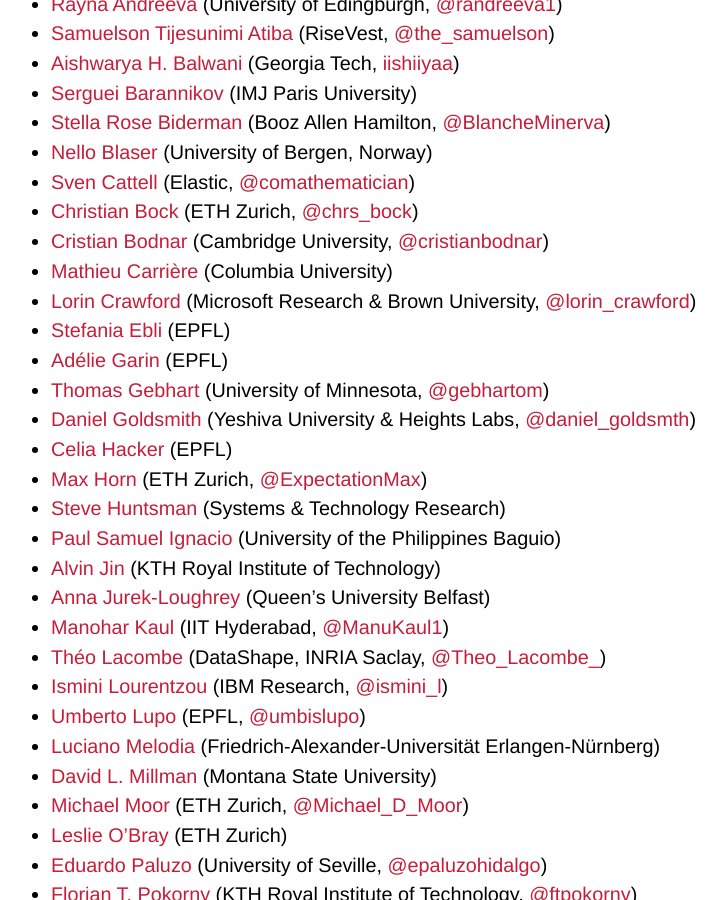
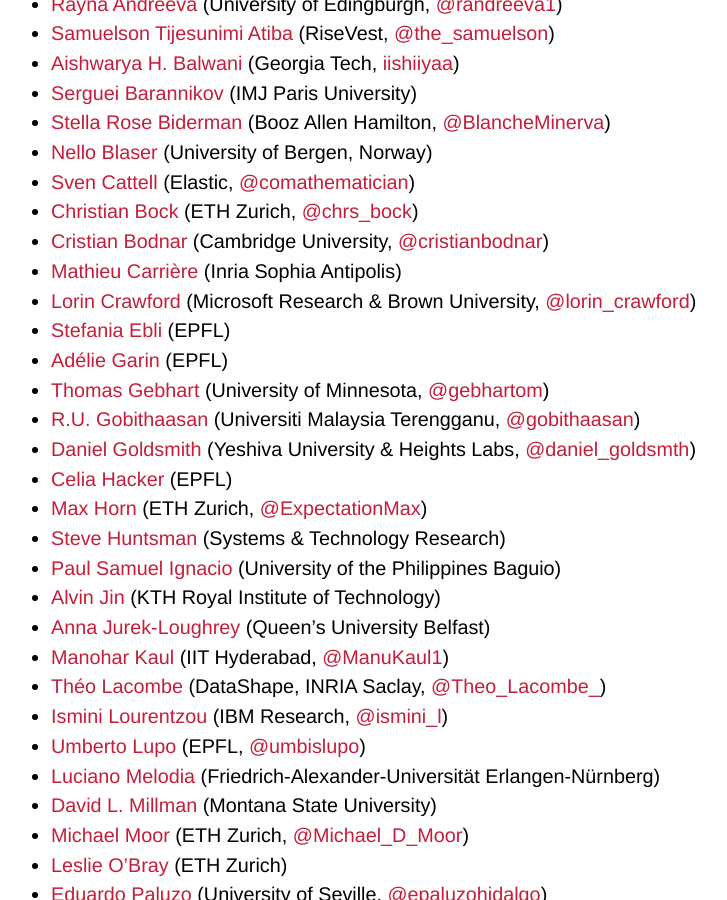
Before and after one commit to tda-in-ml/tda-in-ml.github.io, a Jekyll site: the page built from committee.md, in a window 1280 px wide and 900 px high, scrolled down 692 px. Shown: the whole window, without its empty margins (161-888 px from the left). Built offline with Jekyll 4.4.1, drawn with Linux system fonts in a browser that asks for light colours; some web fonts are replaced; our own code applies the rules of GitHub Pages for plain Markdown files.

Commit message:
Updated programme committee page

```diff
--- a/committee.md
+++ b/committee.md
@@ -19,11 +19,12 @@ linchpin in ensuring high-quality reviews of all scientific contributions:
 - [Sven Cattell](https://twitter.com/comathematician) (Elastic, [@comathematician](https://twitter.com/comathematician))
 - [Christian Bock](https://christian.bock.ml) (ETH Zurich, [@chrs_bock](https://twitter.com/chrs_bock))
 - [Cristian Bodnar](https://crisbodnar.github.io) (Cambridge University, [@cristianbodnar](https://twitter.com/cristianbodnar))
-- [Mathieu Carrière](https://mathieucarriere.github.io/website) (Columbia University)
+- [Mathieu Carrière](https://mathieucarriere.github.io/website) (Inria Sophia Antipolis)
 - [Lorin Crawford](https://vivo.brown.edu/display/lcrawfo1) (Microsoft Research & Brown University, [@lorin_crawford](https://twitter.com/lorin_crawford))
 - [Stefania Ebli](https://people.epfl.ch/stefania.ebli?lang=en) (EPFL)
 - [Adélie Garin](https://www.epfl.ch/labs/hessbellwald-lab/members/adelie-garin) (EPFL)
 - [Thomas Gebhart](https://www.gebhartom.com) (University of Minnesota, [@gebhartom](https://twitter.com/gebhartom))
+- [R.U. Gobithaasan](https://sites.google.com/site/gobithaasan) (Universiti Malaysia Terengganu, [@gobithaasan](https://twitter.com/gobithaasan))
 - [Daniel Goldsmith](https://www.danielgoldsmith.net) (Yeshiva University & Heights Labs, [@daniel_goldsmth](https://twitter.com/daniel_goldsmth))
 - [Celia Hacker](https://people.epfl.ch/celia.hacker?lang=en) (EPFL)
 - [Max Horn](https://expectationmax.github.io) (ETH Zurich, [@ExpectationMax](https://twitter.com/ExpectationMax))
```
